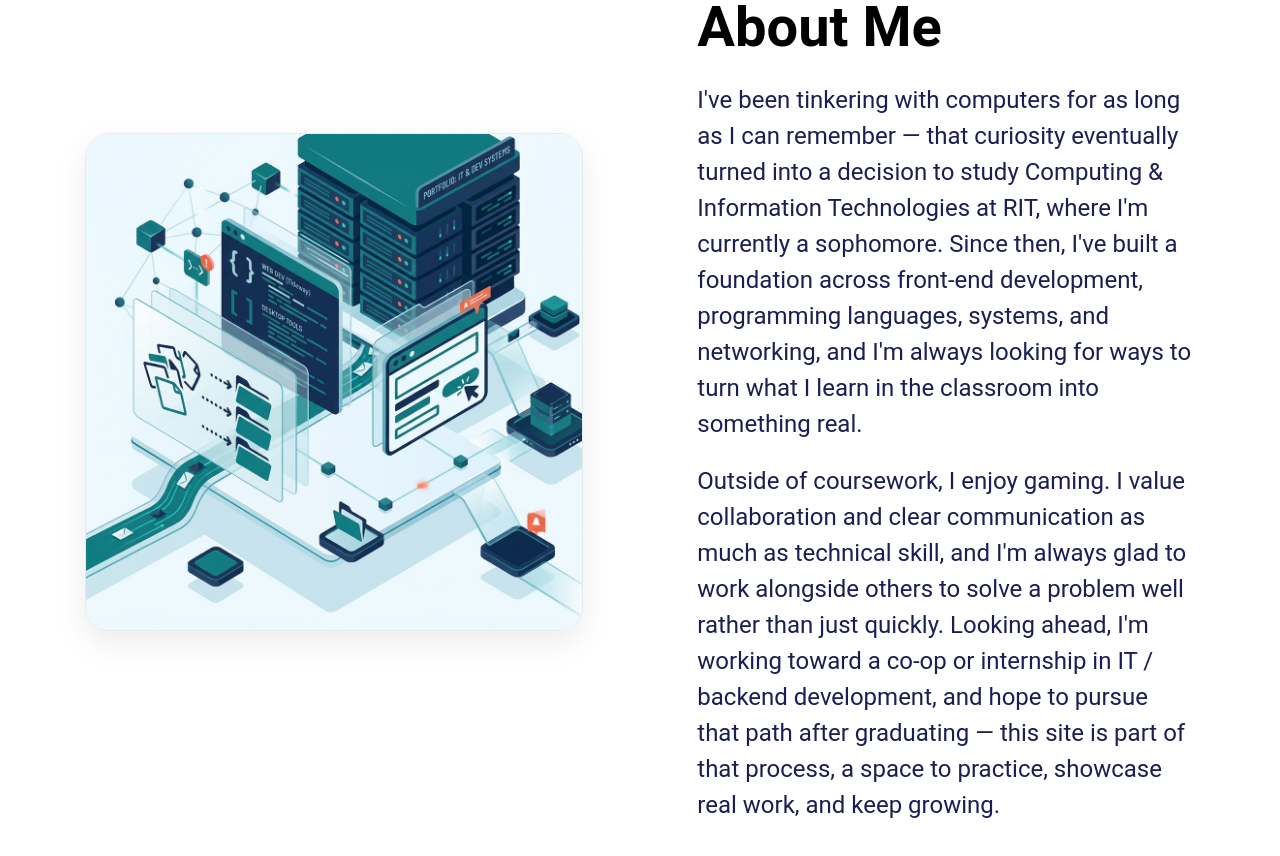
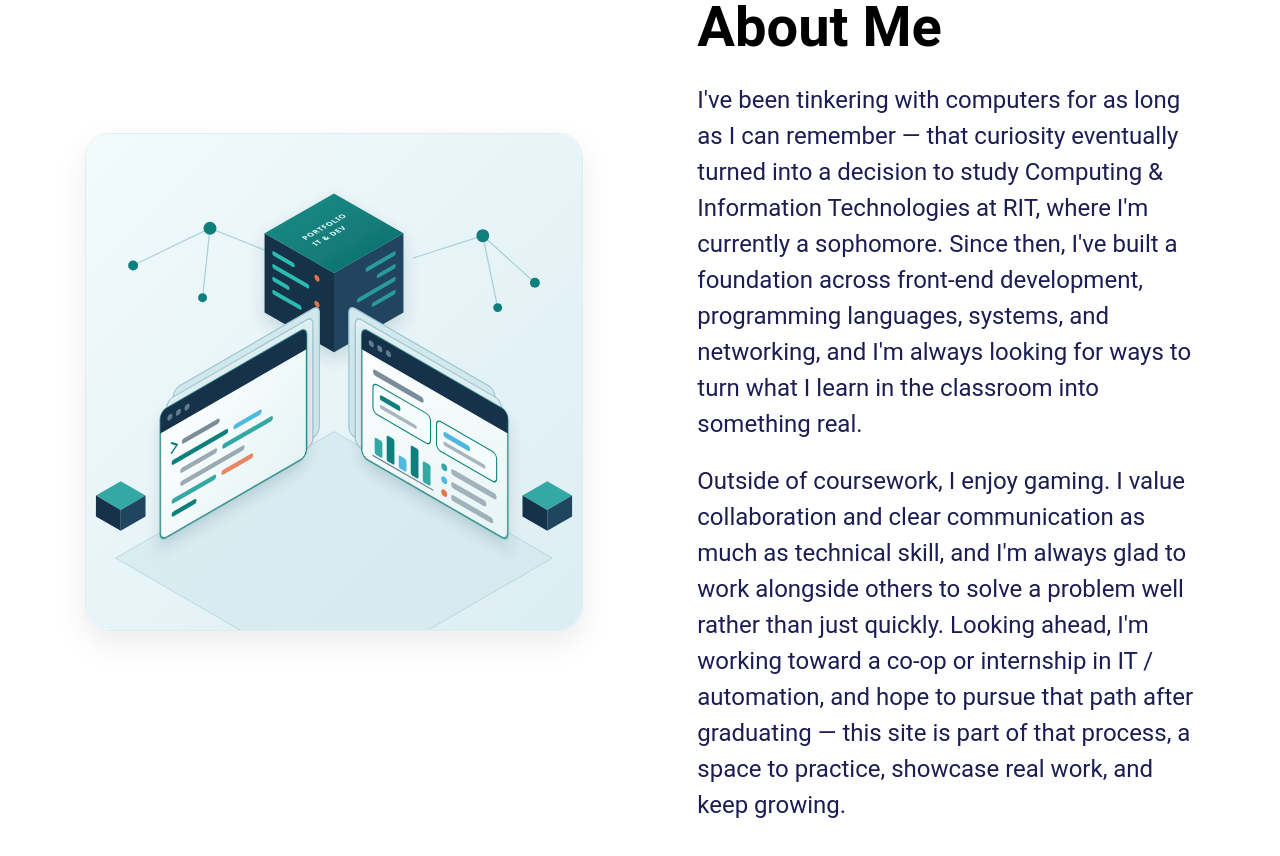
Before and after one commit to az1213-dev/react-portfolio-site, a React (Create React App) app: page / in a window 1280 px wide. Shown: the part 2040-2896 px from the top of the page. Built offline with nearby package versions, Linux system fonts and the light colour scheme.

Commit message:
Change about me image

```diff
--- a/src/Pages/Home/AboutMe.jsx
+++ b/src/Pages/Home/AboutMe.jsx
@@ -2,7 +2,7 @@ export default function AboutMe() {
     return (
     <section id="AboutMe" className="about--section">
         <div className="about--section--img">
-        <img src="/img/about-me.png" alt="Antonio Zapata IT and Development Projects Illustration" />
+        <img src="/img/about-me.svg" alt="Antonio Zapata IT and Development Projects Illustration" />
         </div>
         <div className="hero--section--content--box about--section--box">
         <div className="hero--section--content">
@@ -22,7 +22,7 @@ export default function AboutMe() {
             clear communication as much as technical skill, and I'm always
             glad to work alongside others to solve a problem well rather than
             just quickly. Looking ahead, I'm working toward a co-op or
-            internship in IT / backend development, and hope to pursue that
+            internship in IT / automation, and hope to pursue that
             path after graduating — this site is part of that process, a
             space to practice, showcase real work, and keep growing.
             </p>
```
Also changed, not shown: public/img/about-me.svg (added).
